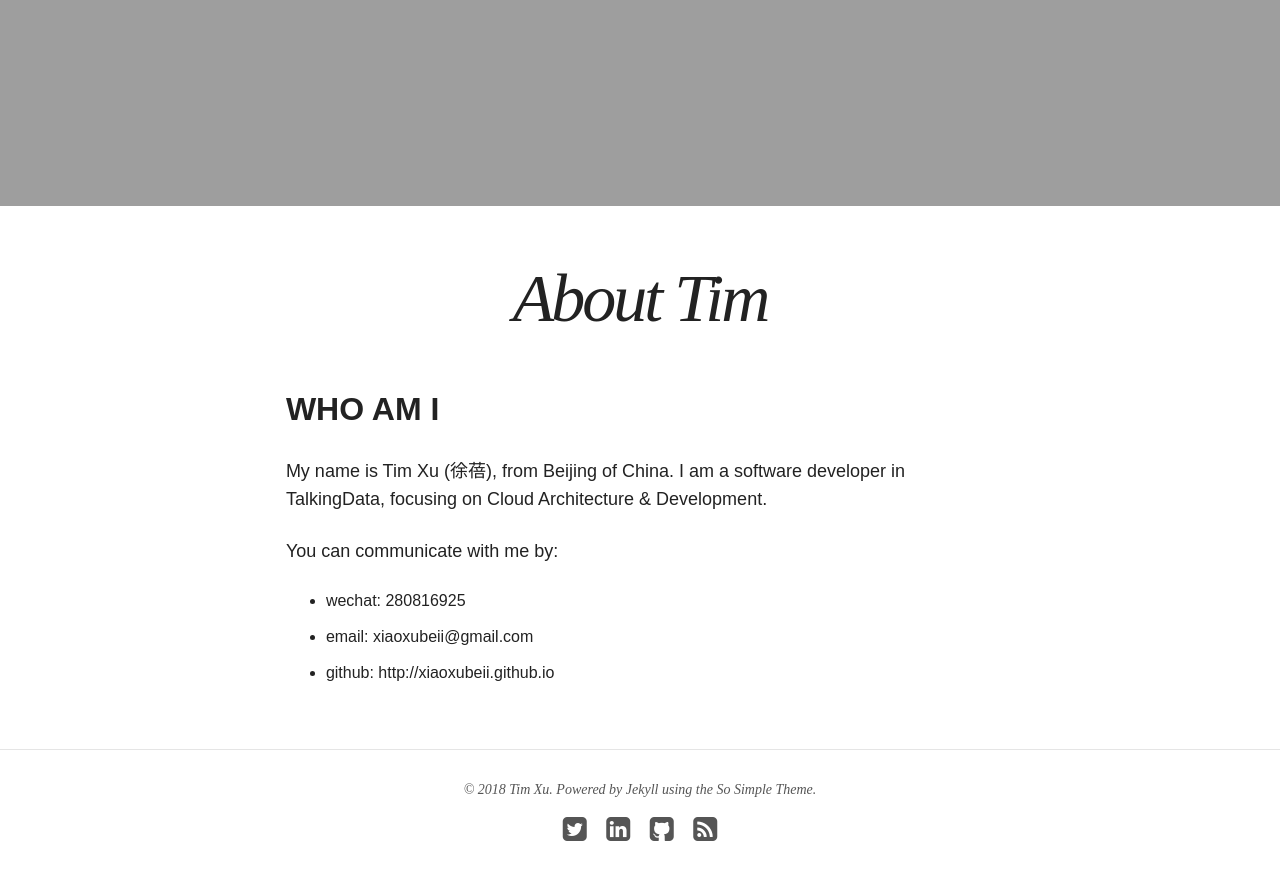
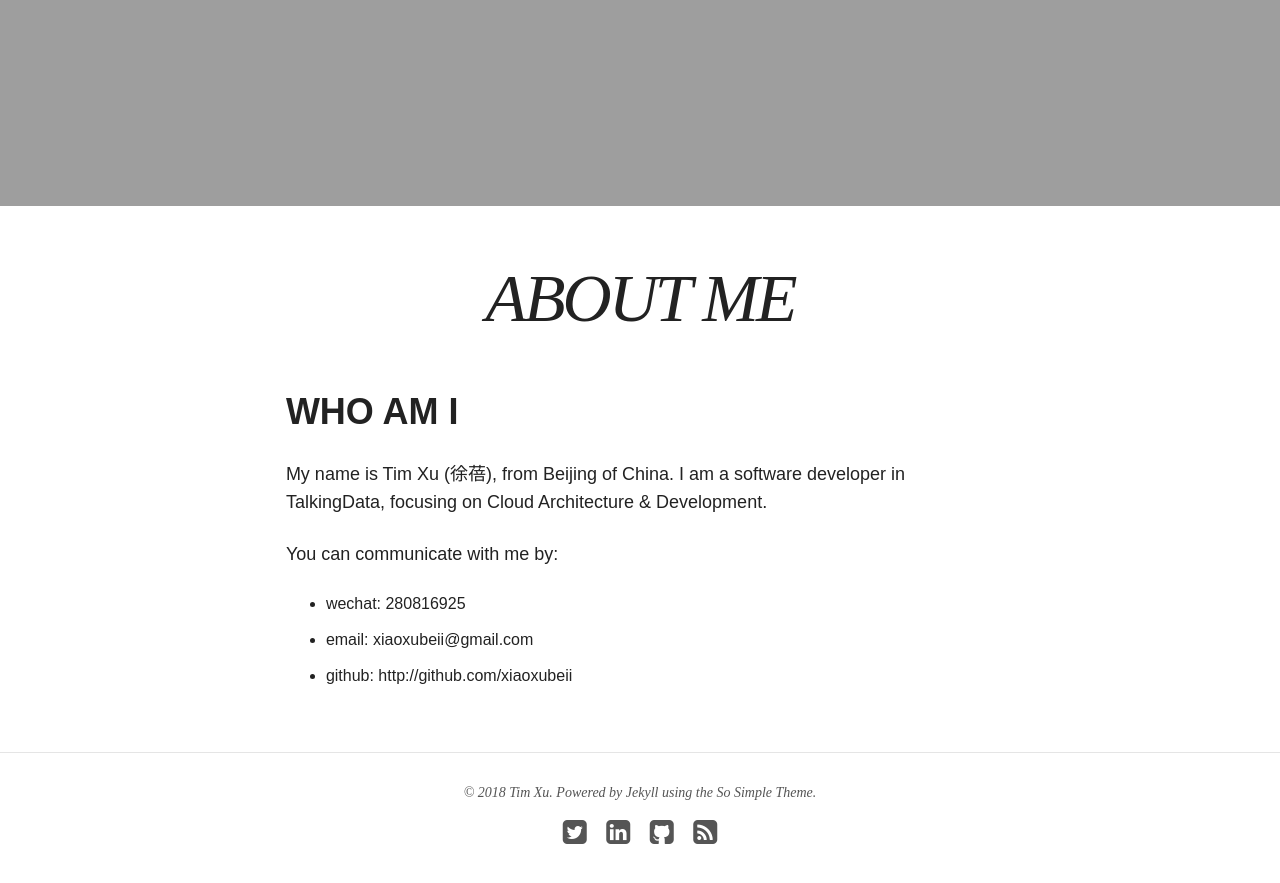
Before and after one commit to xiaoxubeii/xiaoxubeii.github.com, a Jekyll site: the page built from about/index.md, in a window 1280 px wide and 900 px high, scrolled down 853 px. Shown: the top 883 px of the window. Built offline with Jekyll 4.4.1, drawn with Linux system fonts in a browser that asks for light colours.

Commit message:
Update the bio.

```diff
--- a/about/index.md
+++ b/about/index.md
@@ -1,12 +1,11 @@
 ---
 layout: page
-title: About Tim
+title: ABOUT ME
 excerpt: "Tim is an idealistic realist."
 image:
     feature: doc_who.jpg
 ---
-
-## WHO AM I
+# WHO AM I
 
 My name is Tim Xu (徐蓓), from Beijing of China. I am a software developer in TalkingData, focusing on Cloud Architecture & Development.
 
@@ -14,4 +13,4 @@ You can communicate with me by:
 
 - wechat: 280816925
 - email: xiaoxubeii@gmail.com
-- github: http://xiaoxubeii.github.io
+- github: http://github.com/xiaoxubeii
```
Also changed, not shown: images/bio-photo.jpg.
